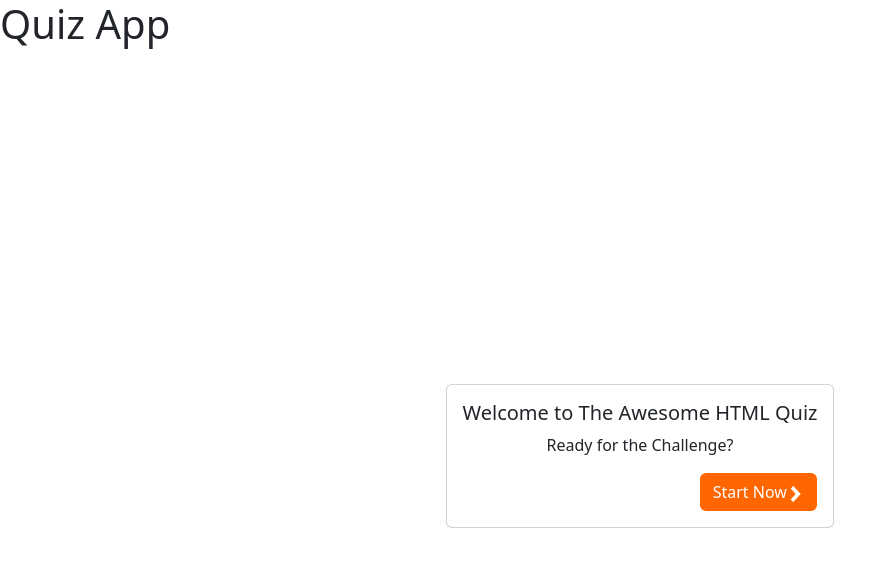
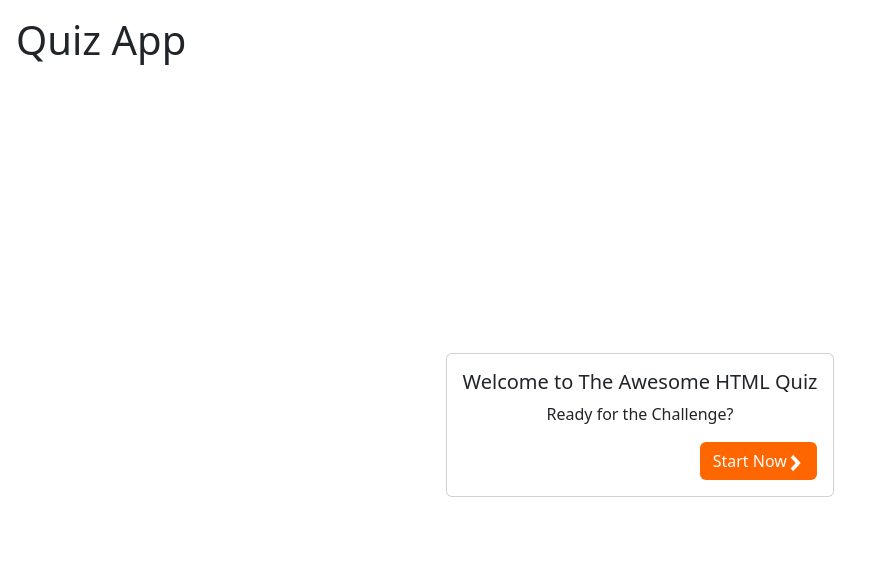
Before and after one commit to FabianKWirth/quiz-app, a website: page index.html in a window 1280 px wide. Shown: the whole page, without its empty margins (0-895 px from the left). Drawn offline with nearby package versions, Linux system fonts and the light colour scheme.

Commit message:
adapting general style layout

```diff
--- a/index.html
+++ b/index.html
@@ -15,20 +15,23 @@
 </head>
 
 <body onload="init()">
-    <h1>Quiz App</h1>
+    <header>
+        <h1>Quiz App</h1>
+    </header>
+
     <div class="container">
-
-        <div class="card" id='startCard' >
+        <div class="card" id='startCard'>
             <div class="card-body start-card-body">
-                <h5 class="card-title" >Welcome to The Awesome HTML Quiz</h5>
-                <p class="card-text" >Ready for the Challenge?</p>
+                <h5 class="card-title">Welcome to The Awesome HTML Quiz</h5>
+                <p class="card-text">Ready for the Challenge?</p>
                 <div class="start-card-button">
-                    <button class="btn btn-start" onclick="showQuizSelection()">Start Now<img src="./icon/chevron-right.png" class="inline-icon color-inverted-icon"></button>
+                    <button class="btn btn-start" onclick="showQuizSelection()">Start Now<img
+                            src="./icon/chevron-right.png" class="inline-icon color-inverted-icon"></button>
                 </div>
             </div>
         </div>
 
-        <div class="card" id='selectQuizCard'  style="display: none">
+        <div class="card" id='selectQuizCard' style="display: none">
             <div class="card-body start-card-body">
                 <h5 class="card-title">Welcome to The Awesome HTML Quiz</h5>
                 <p class="card-text">Select what Quiz to take?</p>
@@ -73,7 +76,6 @@
         </div>
 
     </div>
-
     <img src="./img/tropy.png" class="trophy-img" id="trophyImg" style="display: none;" alt="Trophäe">
 </body>
 
--- a/main.css
+++ b/main.css
@@ -1,7 +1,7 @@
 body {
     margin: 0;
     font-family: 'Rubik';
-    min-height: 100vh;
+    height:100vh;
 }
 
 code{
@@ -9,11 +9,20 @@ code{
     font-size: 1.1em !important;
 }
 
+header{
+    height: 66px;
+    padding: 16px;
+}
+
 .container {
-    display: flex;
+    display: flex !important;
     justify-content: center;
     align-items: center;
-    min-height: 100vh;
+    min-height: calc(100vh - 82px) !important;
+}
+
+.card{
+    min-width: 60%;
 }
 
 .start-card-body{
--- a/main.js
+++ b/main.js
@@ -242,7 +242,6 @@ function getCorrectAnswersAmount() {
 }
 
 
-
 function quizResultSimple() {
     let correctAnswers = getCorrectAnswersAmount();
     return `Your Score: ${correctAnswers} / ${currentQuestions.length}`;
@@ -268,12 +267,14 @@ function goToNextQuestion() {
     }
 }
 
+
 function goToPreviousQuestion() {
     if (currentQuestion > 0) {
         currentQuestion--;
     }
     renderQuiz();
 }
+
 
 function shuffle(array) {
     let currentIndex = array.length, randomIndex;
```
